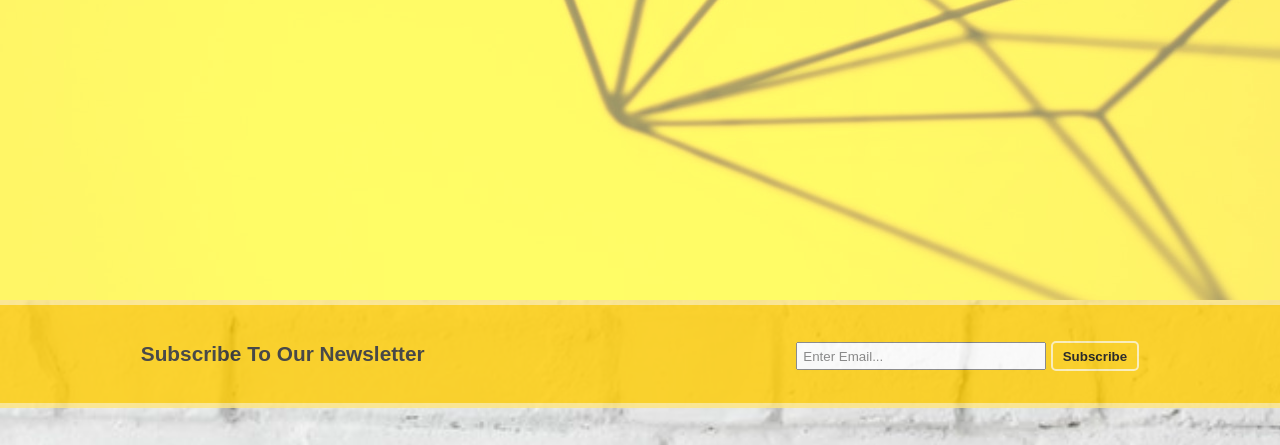
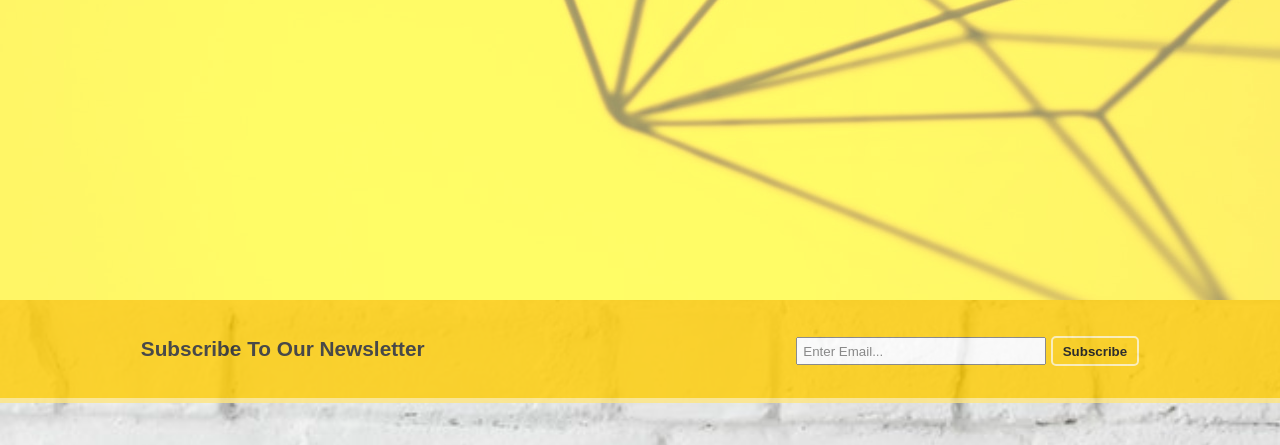
Before and after one commit to Henrik-Johansson1980/Web-Development, a plain HTML site: page basic_html_css_layout_page/index.html in a window 1280 px wide. Shown: the part 613-1058 px from the top of the page. Drawn offline with Linux system fonts and the light colour scheme.

Commit message:
Small caps header

```diff
--- a/basic_html_css_layout_page/css/style.css
+++ b/basic_html_css_layout_page/css/style.css
@@ -14,7 +14,6 @@ body{
   background: url('../images/bg.jpeg');
   background-repeat: no-repeat;
   background-size: cover;
-  min-width: 300px;
 
 }
 
@@ -74,6 +73,7 @@ header #brand{
   float: left;
 }
 header #brand h1{
+  font-variant: small-caps;
   margin: 0;
 }
 header nav {
@@ -125,7 +125,6 @@ header  a:hover{
   opacity: .8;
   color:#222;
   border-bottom: 5px solid #ffe680;
-  border-top: 5px solid #ffe680;
 }
 
 #newsletter h1{
```
